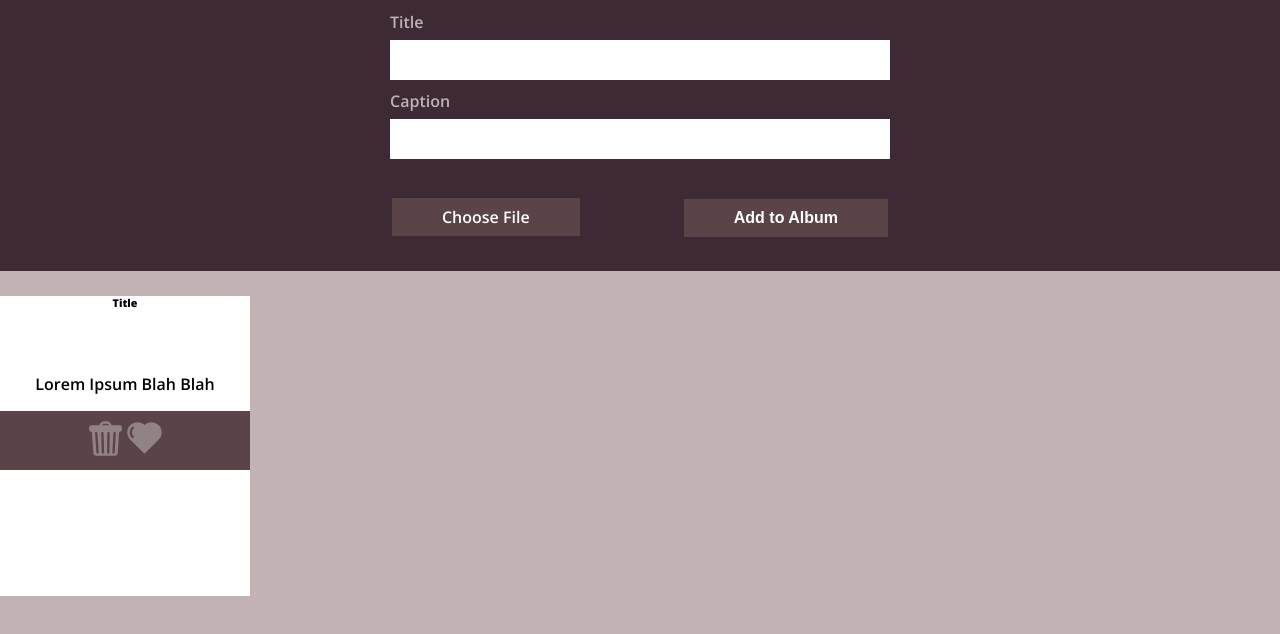
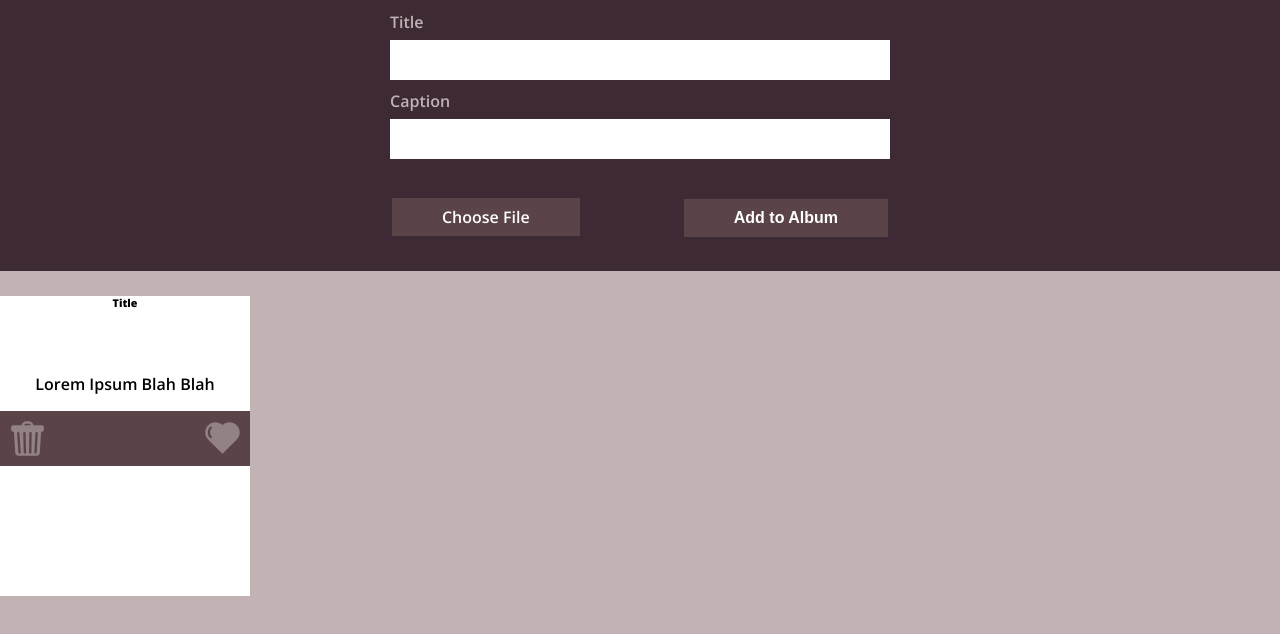
Before and after one commit to the-oem/foto-finder, a plain HTML site: page index.html in a window 1280 px wide. Shown: the part 102-736 px from the top of the page. Drawn offline with nearby package versions, Linux system fonts and the light colour scheme.

Commit message:
Cleaned up some styles on the delete and favorite buttons

```diff
--- a/styles.css
+++ b/styles.css
@@ -113,11 +113,8 @@ div.card {
 .card-actions {
   background-color: #5b4447;
   padding: 10px;
-}
-
-.card-action {
-  height: 30px;
-  width: 30px;
+  width: 100%;
+  height: 55px;
 }
 
 .favorite-inactive,
@@ -150,3 +147,16 @@ div.card {
 .delete-inactive:hover {
   background-image: url('images/delete-active.svg');
 }
+
+#delete-image {
+  float: left;
+}
+
+#favorite-image {
+  float: right;
+}
+
+#delete-image,
+#favorite-image {
+  margin: auto;
+}
```
